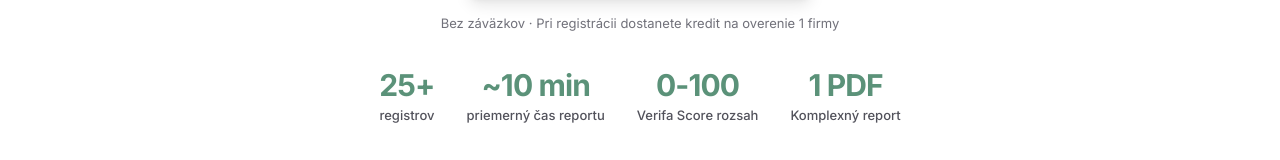
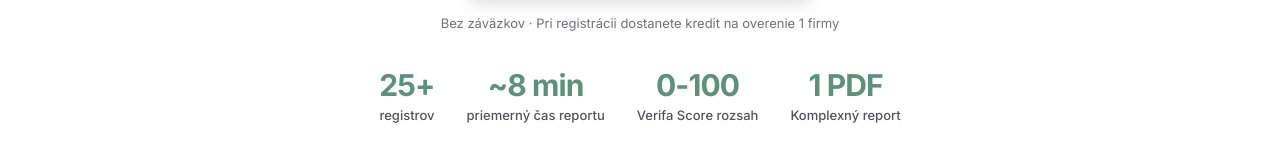
Before and after one commit to dusan02/scripta, a Next.js app in the folder frontend/: page / in a window 1280 px wide. Shown: the part 438-598 px from the top of the page. Built offline with nearby package versions, Linux system fonts and the light colour scheme.

Commit message:
chore(hero): update avg report time stat to ~8 min

```diff
--- a/frontend/src/components/landing/HeroSection.tsx
+++ b/frontend/src/components/landing/HeroSection.tsx
@@ -41,7 +41,7 @@ export default function HeroSection() {
         <div className="mt-8 flex gap-8 justify-center flex-wrap hero-stats">
           {[
             { num: "25+", label: t("home.statRegisters") },
-            { num: "~10 min", label: t("home.statAvgTime") },
+            { num: "~8 min", label: t("home.statAvgTime") },
             { num: "0-100", label: t("home.statScoreRange") },
             { num: "1 PDF", label: t("home.statReport") },
           ].map((s) => (
```
